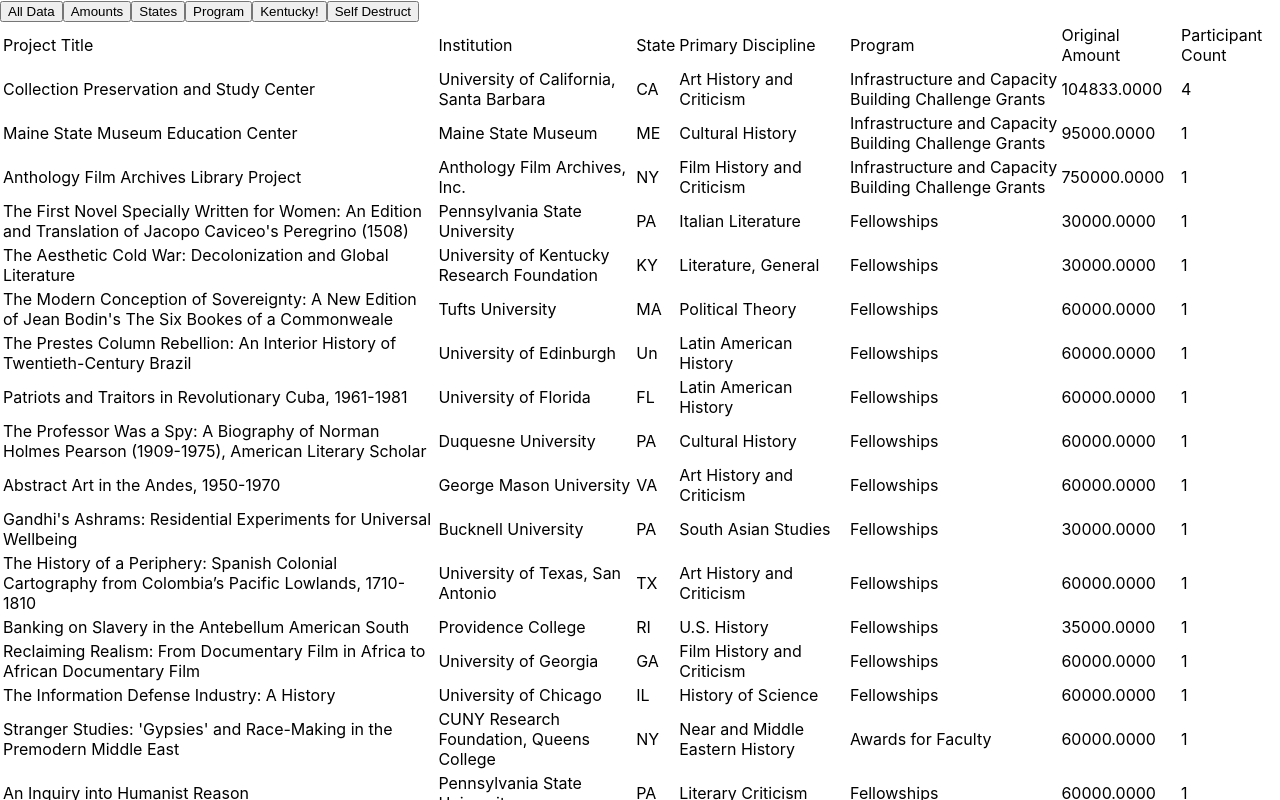
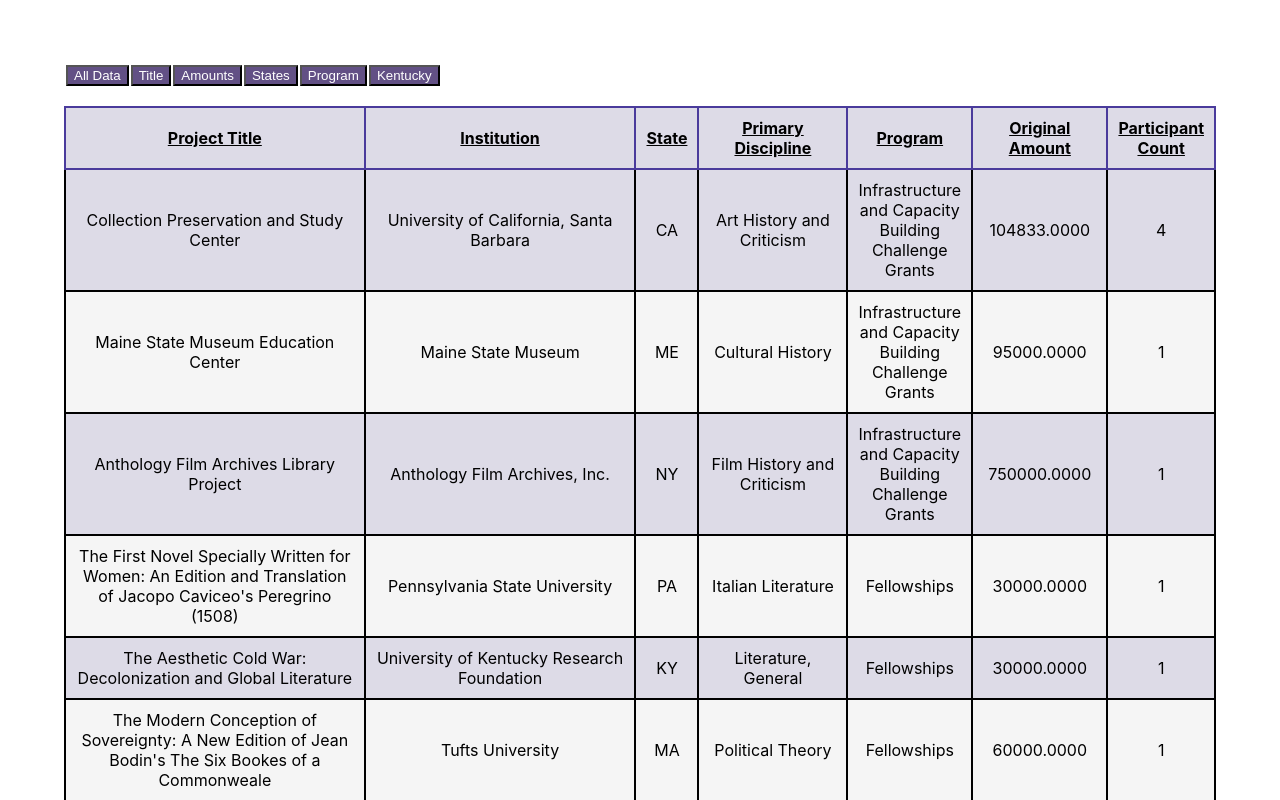
Before and after one commit to TWHIZARTS/Project2TGMW260, a React (Create React App) app: page / in a window 1280 px wide. Shown: the top 800 px of the page. Built offline with nearby package versions, Linux system fonts and the light colour scheme.

Commit message:
Final save for project upload. I fear there may have been issues with my previous commits

```diff
--- a/src/App.js
+++ b/src/App.js
@@ -7,7 +7,7 @@
 
 import { useEffect, useState} from "react";
 import Table from "./Table.js";
-
+import './Table.css'
 
 
 function App() {
@@ -128,7 +128,32 @@
 }
 
 
-function sortdataselfdestruct(){setDataCopy([""])}
+// SORTS DATA BY PROJECT TITLE
+function sortdataprogramtitle()
+{
+  let storearray1=[...data]
+  storearray1.sort((a, b)=>
+  {
+  const nameA = a.ProjectTitle.toUpperCase();
+  const nameB = b.ProjectTitle.toUpperCase();
+
+  if (nameA < nameB) {
+    return -1;
+  }
+  if (nameA > nameB) {
+    return 1;
+  }
+
+  return 0;
+  })
+
+  setDataCopy(storearray1)
+}
+
+
+
+
+// function sortdataselfdestruct(){setDataCopy([])} To be clear this is a joke
 
 
 
@@ -136,13 +161,16 @@
 return (
 <div className="App">
 
+  <div className="ButtonGroup">
   <button onClick={sortdataoriginal}>All Data</button>
+  <button onClick={sortdataprogramtitle}>Title</button>
   <button onClick={sortdataamount}>Amounts</button>
   <button onClick={sortdatastates}>States</button>
   <button onClick={sortdataprogram}>Program</button>
-  <button onClick={sortdatakentucky}>Kentucky!</button>
-  {/* <button>F</button> */}
-  <button onClick={sortdataselfdestruct}>Self Destruct</button>
+  <button onClick={sortdatakentucky}>Kentucky</button>
+
+  </div>
+  {/* <button onClick={sortdataselfdestruct}>Self Destruct</button> */}
 
   <Table data={dataCopy}></Table>
 
--- a/src/Table.css
+++ b/src/Table.css
@@ -0,0 +1,62 @@
+
+
+body
+{
+    color:rgb(0, 0, 0);
+
+    padding-left: 5%;
+    padding-right: 5%;
+    padding-bottom: 5%;
+    padding-top: 5%;
+}
+
+table
+{
+border-collapse: collapse;
+
+}
+
+table, td {
+  border: 2px solid black;
+  padding: 10px;
+  text-align: center;
+}
+
+tr:nth-child(odd)
+{
+    background-color: #dddbe7;
+}
+
+tr:nth-child(even)
+{
+    background-color: #f5f5f5;
+}
+
+tr:hover {background-color: rgb(189, 247, 218);}
+
+td
+{
+width: 50%;
+}
+
+th{
+    padding: 10px;
+    border: 2px solid rgb(74, 59, 156);
+    text-decoration: underline;
+}
+
+button
+{
+
+
+margin-bottom: 20px;
+margin-left: 2px;
+color:white;
+background-color: rgb(98, 80, 133);
+border-collapse: collapse;
+}
+button:hover {
+color:black;
+background-color: rgb(209, 189, 247);
+
+}
--- a/src/Table.js
+++ b/src/Table.js
@@ -1,4 +1,6 @@
 import TableRow from "./TableRow"
+import './Table.css'
+
 
 function Table(props)
 {
@@ -9,14 +11,13 @@
 
     <thead>
         <tr>
-            <td>Project Title</td>
-
-            <td>Institution</td>
-            <td>State</td>
-            <td>Primary Discipline</td>
-            <td>Program</td>
-            <td>Original Amount</td>
-            <td>Participant Count</td>
+            <th>Project Title</th>
+            <th>Institution</th>
+            <th>State</th>
+            <th>Primary Discipline</th>
+            <th>Program</th>
+            <th>Original Amount</th>
+            <th>Participant Count</th>
         </tr>
     </thead>
 
```
